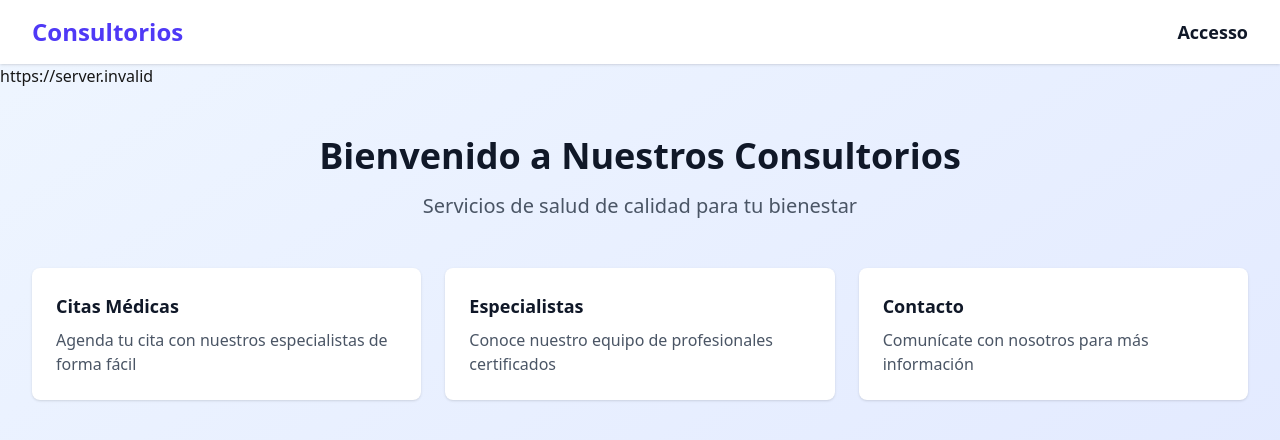
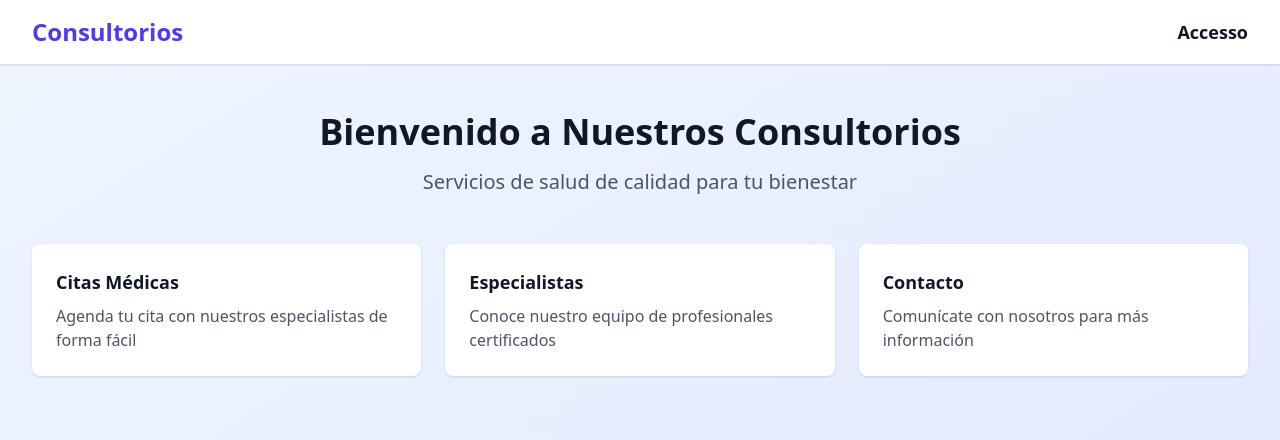
Before and after one commit to alanq549/App-Consultorios, a React (Vite) app in the folder app-consultorio/: page /home in a window 1280 px wide. Shown: the top 440 px of the page. Built offline with nearby package versions, Linux system fonts and the light colour scheme; no server answers.

Commit message:
fix /home

```diff
--- a/app-consultorio/src/pages/Home.tsx
+++ b/app-consultorio/src/pages/Home.tsx
@@ -1,10 +1,8 @@
 import { Link } from "react-router-dom";
-import {staticbackend} from "@/config/variables";
 
 
 export default function Home() {
-  console.log("staticbackend: ", staticbackend)
-  console.log("env: ", import.meta.env.VITE_BACKEND_URL)
+
   return (
     <div className="min-h-screen bg-linear-to-br from-blue-50 to-indigo-100">
       <nav className="bg-white shadow">
@@ -21,7 +19,6 @@
           </div>
         </div>
       </nav>
-      <p>{staticbackend}</p>
 
       <main className="max-w-7xl mx-auto px-4 sm:px-6 lg:px-8 py-12">
         <section className="text-center mb-12">
```
